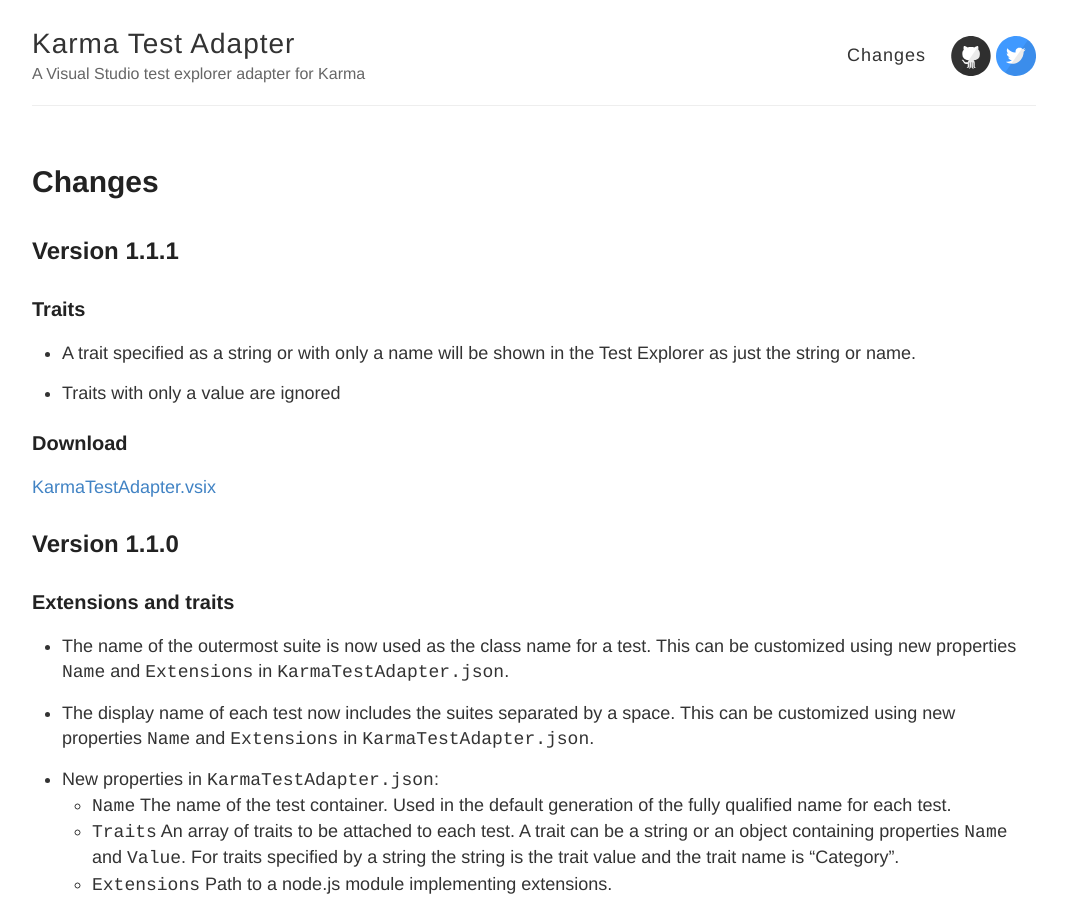
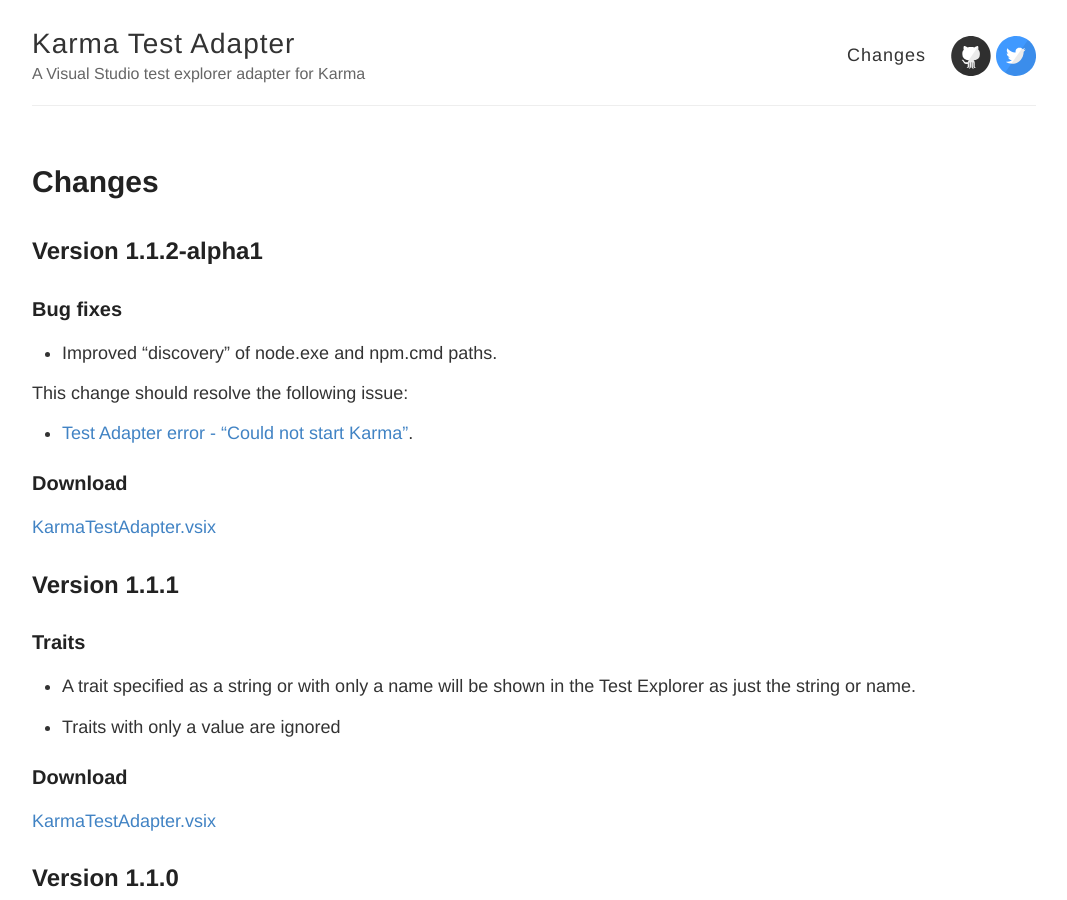
Before and after one commit to MortenHoustonLudvigsen/KarmaTestAdapter, a Jekyll site: the page built from Changes.md, in a window 1280 px wide and 900 px high. Shown: the whole window, without its empty margins (106-1173 px from the left). Built offline with Jekyll 4.4.1, drawn with Linux system fonts in a browser that asks for light colours; Markdown is read by kramdown in place of the engine named in the settings.

Commit message:
Update Changes.md

```diff
--- a/Changes.md
+++ b/Changes.md
@@ -3,6 +3,20 @@
 title: Changes
 permalink: /changes/
 ---
+
+## Version 1.1.2-alpha1
+
+### Bug fixes
+
+* Improved "discovery" of node.exe and npm.cmd paths.
+
+This change should resolve the following issue:
+
+* [Test Adapter error - "Could not start Karma"](https://github.com/MortenHoustonLudvigsen/KarmaTestAdapter/issues/29).
+
+### Download
+
+[KarmaTestAdapter.vsix](https://github.com/MortenHoustonLudvigsen/KarmaTestAdapter/releases/download/v1.1.2-alpha1/KarmaTestAdapter.vsix)
 
 ## Version 1.1.1
 
```
